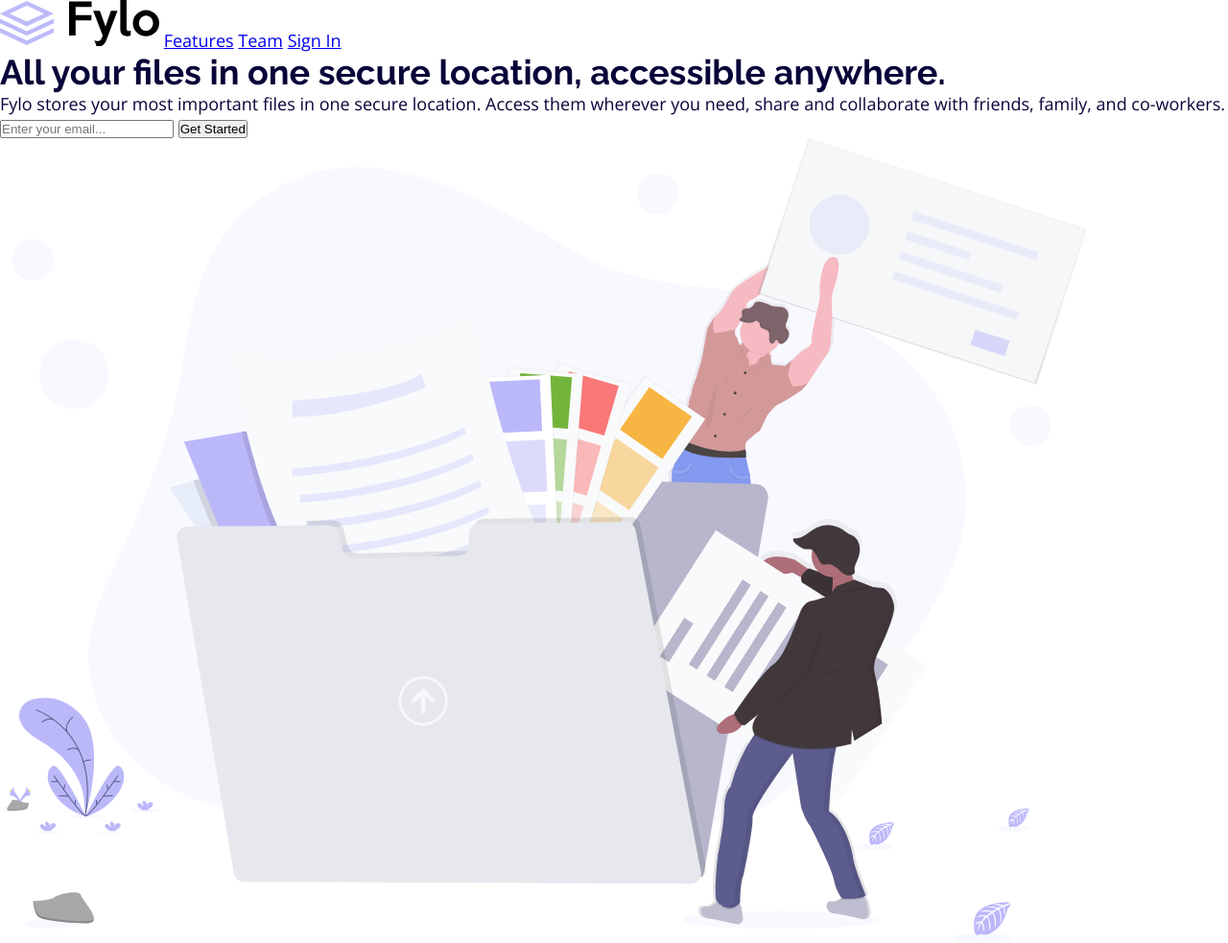
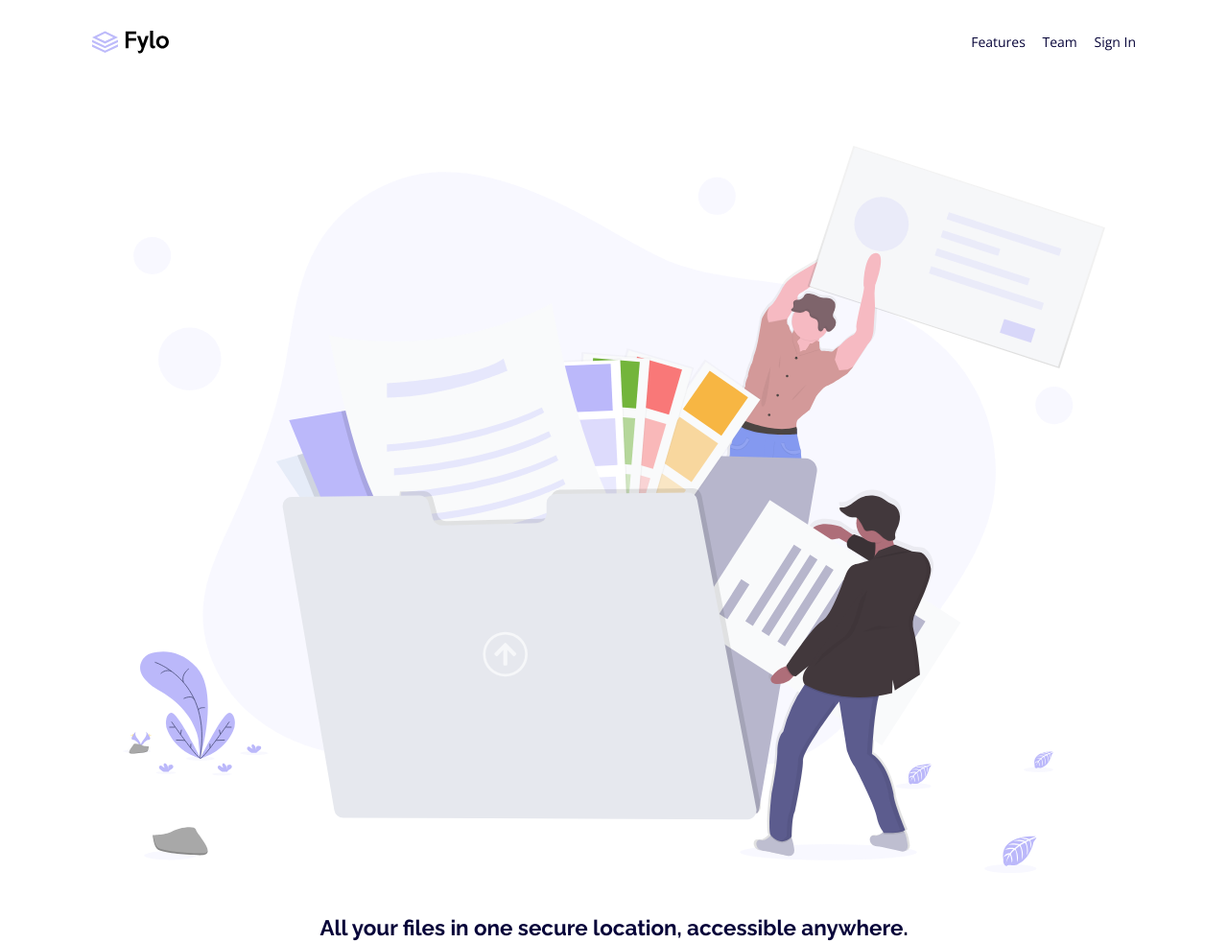
Before and after one commit to zs-kev/fylo-landing, a plain HTML site: page index.html in a window 1280 px wide. Shown: the top 983 px of the page at 96% size. Drawn offline with nearby package versions, Linux system fonts and the light colour scheme.

Commit message:
Nav and header styling work.

```diff
--- a/index.html
+++ b/index.html
@@ -1,5 +1,6 @@
 <!DOCTYPE html>
 <html lang="en">
+
 <head>
   <meta charset="UTF-8">
   <meta name="viewport" content="width=device-width, initial-scale=1.0"> <!-- displays site properly based on user's device -->
@@ -7,36 +8,44 @@
   <script src="https://kit.fontawesome.com/90902dc299.js" crossorigin="anonymous"></script>
 
   <link rel="preload" href="style.css" as="style" onload="this.rel='stylesheet'">
-  <noscript><link rel="stylesheet" href="style.css"></noscript>
+  <noscript>
+    <link rel="stylesheet" href="style.css"></noscript>
   <link rel="stylesheet" href="style.css">
 
   <title>Frontend Mentor | Fylo landing page with two column layout</title>
 </head>
+
 <body>
 
   <header>
     <nav>
       <img src="images/logo.svg" class="logo">
+      <div>
         <a href="#">Features</a>
         <a href="#">Team</a>
         <a href="#">Sign In</a>
+      </div>
     </nav>
 
     <div class="hero">
+      <img src="images/illustration-1.svg">
+
       <h1>All your files in one secure location, accessible anywhere.</h1>
       <p>Fylo stores your most important files in one secure location.
         Access them wherever you need, share and collaborate with friends,
         family, and co-workers.</p>
-      <form action="">
+      <form action="" class="get-started">
         <input type="email" placeholder="Enter your email..." required>
         <button type="submit" name="get-started">Get Started</button>
       </form>
     </div>
 
-    <img src="images/illustration-1.svg">
   </header>
 
   <section>
+
+    <img src="images/illustration-2.svg">
+
     <h1>Stay productive, wherever you are</h1>
     <p>Never let location be an issue when accessing your files. Fylo has you
       covered for all of your file storage needs.</p>
@@ -50,7 +59,7 @@
       <img src="images/avatar-testimonial.jpg" alt="Kyle Burton Avatar">
       <p>Kyle Burton <small>Founder & CEO, Huddle</small></p>
     </div>
-    <img src="images/illustration-2.svg">
+
   </section>
 
   <section>
@@ -89,8 +98,7 @@
 
     <div class="social">
       <a href="https://www.facebook.com/frontendmentor" target="_blank" rel="noreferrer"><i class="fab fa-facebook-f"></i></a>
-        <a href="https://twitter.com/frontendmentor" target="_blank" rel="noreferrer" class="margin-both"><i
-            class="fab fa-twitter"></i></a>
+      <a href="https://twitter.com/frontendmentor" target="_blank" rel="noreferrer" class="margin-both"><i class="fab fa-twitter"></i></a>
       <a href="https://www.instagram.com" target="_blank" rel="noreferrer"><i class="fab fa-instagram"></i></a>
     </div>
 
@@ -101,4 +109,5 @@
   </footer>
 
 </body>
+
 </html>
--- a/sass/base/_base.sass
+++ b/sass/base/_base.sass
@@ -4,4 +4,4 @@
 
 body
   box-sizing: border-box
-  font-size: 18px
+  font-size: 14px
--- a/sass/base/_typography.sass
+++ b/sass/base/_typography.sass
@@ -11,7 +11,7 @@ body
   -webkit-font-smoothing: antialiased
   -moz-osx-font-smoothing: grayscale
 
-h1, h2, h3, h4, h5, h6, span
+h1, h2, h3, h4, h5, h6, span, input
   font-family: $raleway, $sans-serif
   -webkit-font-smoothing: antialiased
   -moz-osx-font-smoothing: grayscale
--- /dev/null
+++ b/sass/elements/_inputs.sass
@@ -0,0 +1,18 @@
+.get-started
+  input
+    box-sizing: border-box
+    border: 1px solid $dark-blue
+    border-radius: 5px
+    width: 100%
+    padding: 1rem 0 1rem 1.5rem
+    box-shadow: 0 0 12px 0 rgba(0, 0, 0, .1)
+  button
+    width: 100%
+    margin-top: 1rem
+    padding: 1.5em
+    font-weight: $bold
+    background-color: $bright-blue
+    color: $white
+    border: none
+    border-radius: 5px
+    box-shadow: 0 0 12px 0 rgba(0, 0, 0, .1)
--- a/sass/elements/elements-dir.sass
+++ b/sass/elements/elements-dir.sass
@@ -1,3 +1,4 @@
 @import "buttons"
+@import "inputs"
 @import "links"
 @import "grid"
--- a/sass/objects/_header.sass
+++ b/sass/objects/_header.sass
@@ -0,0 +1,13 @@
+.hero
+  max-width: 1440px
+  width: 80%
+  margin: 0 auto
+  text-align: center
+  img
+    width: 100%
+    margin-top: 6rem
+  h1
+    margin-top: 2.5rem
+    font-size: 1.4rem
+  p
+    margin: 2rem 0
--- a/sass/objects/_nav.sass
+++ b/sass/objects/_nav.sass
@@ -0,0 +1,15 @@
+nav
+  max-width: 1440px
+  width: 85%
+  margin: 0 auto
+  padding-top: 2rem
+  display: flex
+  justify-content: space-between
+  align-items: center
+  img
+    width: 80px
+  div
+    a
+      text-decoration: none
+      color: $dark-blue
+      padding-left: 1em
```
Also changed, not shown: style.css, 2 other files. Lines whose indentation alone changed are shown as unchanged.
